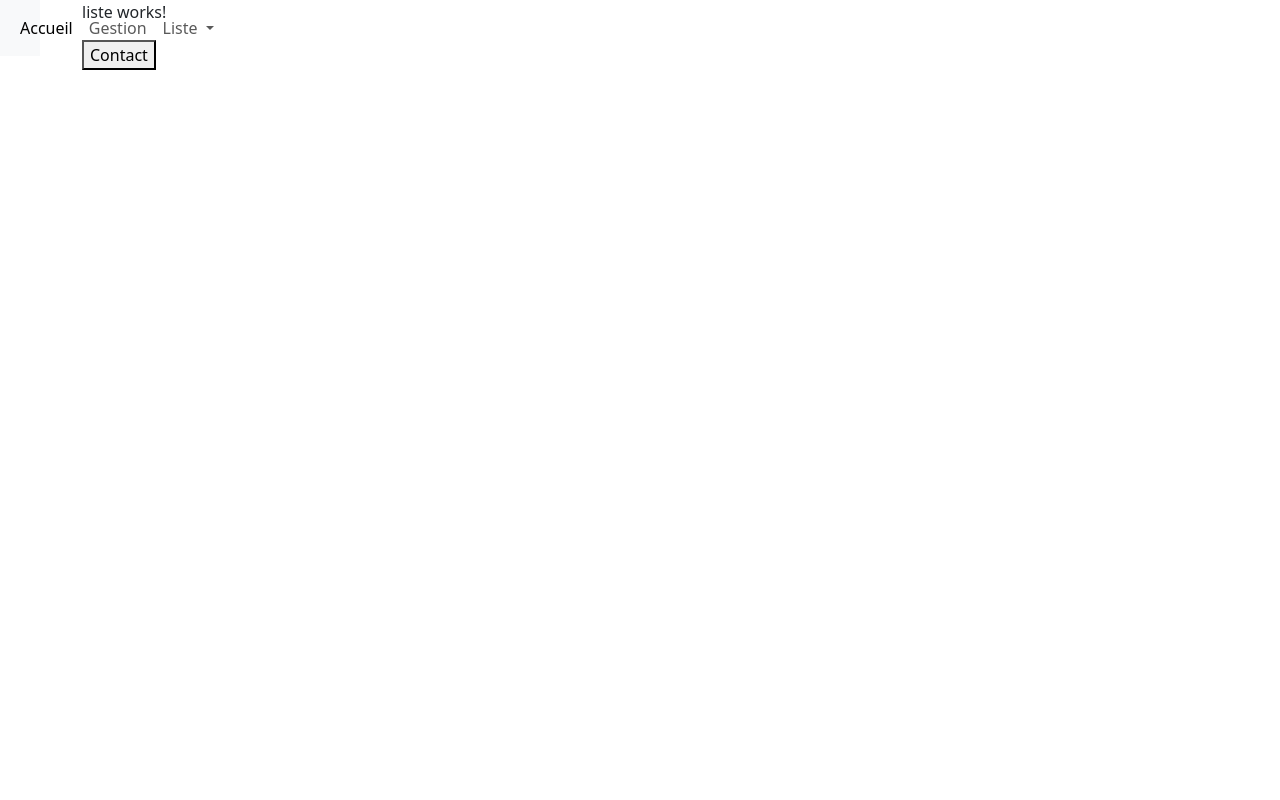
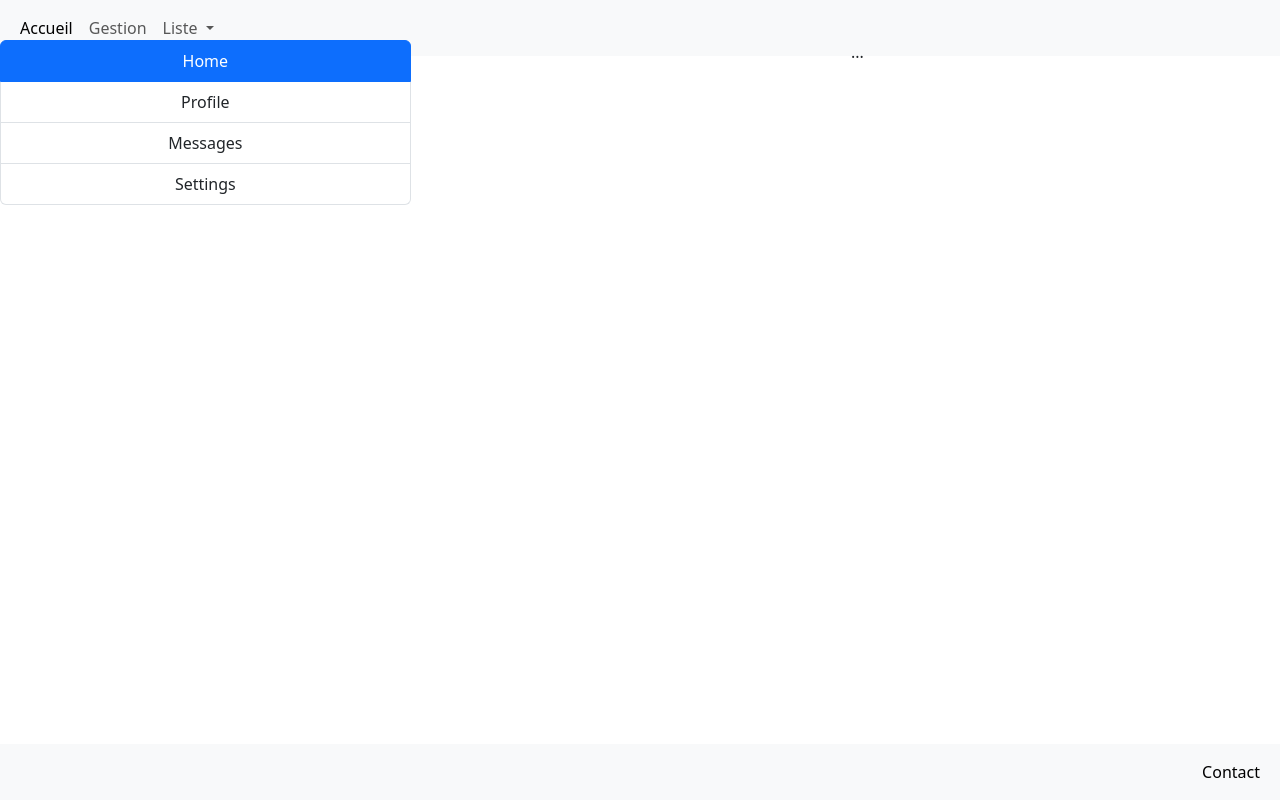
Before and after one commit to Reivax004/exo2-Xavier-Guillaume, an Angular app in the folder exo2-Xavier-Guillaume/: page /liste in a window 1280 px wide. Built offline with nearby package versions, Linux system fonts and the light colour scheme.

Commit message:
modif list, contact

```diff
--- a/exo2-Xavier-Guillaume/src/app/app.html
+++ b/exo2-Xavier-Guillaume/src/app/app.html
@@ -1,5 +1,7 @@
 <div class="container">
   <app-header></app-header>
-  <router-outlet></router-outlet>
+  <div class="content">
+    <router-outlet></router-outlet>
+  </div>
   <app-footer></app-footer>
 </div>
--- a/exo2-Xavier-Guillaume/src/app/app.scss
+++ b/exo2-Xavier-Guillaume/src/app/app.scss
@@ -0,0 +1,8 @@
+.content{
+  position: fixed;
+  top: 5vh;
+  left: 0;
+  height: 88vh;
+  width: 100%;
+  text-align: center;
+}
--- a/exo2-Xavier-Guillaume/src/app/contact/contact.html
+++ b/exo2-Xavier-Guillaume/src/app/contact/contact.html
@@ -1,12 +1,12 @@
 <form [formGroup]="profileForm" class="container mt-4" >
   <div class="form-group mb-3">
     <label for="lastname" class="form-label">Nom :</label>
-    <input id="lastname" type="text" class="form-control" formControlName="nom" required>
+    <input id="lastname" type="text" class="form-control" formControlName="lastname">
   </div>
 
   <div class="form-group mb-3">
     <label for="firstname" class="form-label">Prénom :</label>
-    <input id="firstname" type="text" class="form-control" formControlName="prenom" required>
+    <input id="firstname" type="text" class="form-control" formControlName="firstname">
   </div>
 
   <div class="form-group mb-3">
@@ -19,7 +19,7 @@
     <label for="hide" class="form-check-label">Hide email</label>
   </div>
 
-  @if (!isChecked) {
+  @if (isChecked) {
     <div class="form-group mb-3">
       <label for="email" class="form-label">Email :</label>
       <input id="email" type="email" class="form-control" formControlName="email">
@@ -28,10 +28,13 @@
 
   <div class="form-group mb-3">
     <label for="comment" class="form-label">Commentaire :</label>
-    <textarea id="comment" class="form-control" formControlName="commentaire" rows="3" required></textarea>
+    <textarea id="comment" class="form-control" formControlName="comment" rows="3"></textarea>
   </div>
 
   <button type="submit" class="btn btn-primary w-100" [disabled]="!profileForm.valid">
-    SEND FORM
+    ENVOYER
   </button>
+  @if(profileForm.valid) {
+    {{"Formulaire valide"}}
+  }
 </form>
--- a/exo2-Xavier-Guillaume/src/app/contact/contact.ts
+++ b/exo2-Xavier-Guillaume/src/app/contact/contact.ts
@@ -16,13 +16,14 @@ export class Contact {
 
   public isChecked = false;
 
-  public profileForm = new FormGroup({
-    firstname: new FormControl(''),
-    lastname: new FormControl(''),
-    email: new FormControl('', Validators.email),
+  public profileForm: FormGroup = new FormGroup({
+    firstname: new FormControl('', Validators.required),
+    lastname: new FormControl('', Validators.required),
     age: new FormControl(''),
-    comment: new FormControl(''),
+    comment: new FormControl('', Validators.required),
+    email: new FormControl('', [Validators.required, Validators.email]),
   });
+
   onToggleHide(event: Event) {
     const checkbox = event.target as HTMLInputElement;
     this.isChecked = checkbox.checked;
--- a/exo2-Xavier-Guillaume/src/app/footer/footer.html
+++ b/exo2-Xavier-Guillaume/src/app/footer/footer.html
@@ -1 +1,13 @@
-<button routerLink="contact">Contact</button>
+<footer>
+  <nav class="navbar navbar-expand-lg bg-body-tertiary">
+    <div class="container-fluid"> <!-- supprime le padding horizontal -->
+      <div class="collapse navbar-collapse" id="navbarNavDropdown">
+        <ul class="navbar-nav ms-auto"> <!-- pousse à droite -->
+          <li class="nav-item">
+            <a class="nav-link active" aria-current="page" routerLink="contact">Contact</a>
+          </li>
+        </ul>
+      </div>
+    </div>
+  </nav>
+</footer>
--- a/exo2-Xavier-Guillaume/src/app/footer/footer.scss
+++ b/exo2-Xavier-Guillaume/src/app/footer/footer.scss
@@ -0,0 +1,8 @@
+footer{
+  position: fixed;
+  bottom: 0;
+  left: 0;
+  height: 7vh;
+  width: 100%;
+  text-align: right;
+}
--- a/exo2-Xavier-Guillaume/src/app/header/header.html
+++ b/exo2-Xavier-Guillaume/src/app/header/header.html
@@ -14,7 +14,7 @@
             Liste
           </a>
           <ul class="dropdown-menu">
-            <li><a class="dropdown-item" href="#">Pastis, Bagnole et Gros Son</a></li>
+            <li><a class="dropdown-item" href="#">Spider-Man</a></li>
             <li><a class="dropdown-item" href="#">Barbecue Apocalypse</a></li>
             <li><a class="dropdown-item" href="#">Jacky contre les Fiscards</a></li>
             <li><a class="dropdown-item" href="#">Camping 3000 : le retour du rosé</a></li>
--- a/exo2-Xavier-Guillaume/src/app/header/header.scss
+++ b/exo2-Xavier-Guillaume/src/app/header/header.scss
@@ -2,7 +2,7 @@ header{
   position: fixed;
   top: 0;
   left: 0;
-  width: 5vh;
-  height: 50px;
+  height: 5vh;
+  width: 100%;
   text-align: center;
 }
--- a/exo2-Xavier-Guillaume/src/app/liste/liste.html
+++ b/exo2-Xavier-Guillaume/src/app/liste/liste.html
@@ -1 +1,64 @@
-<p>liste works!</p>
+<!--
+<div class="list-group">
+  <a href="#" class="list-group-item list-group-item-action flex-column align-items-start">
+    <div class="d-flex w-100 justify-content-between">
+      <h5 class="mb-1">Spiderman</h5>
+      <small>Sam Raimi</small>
+      <small>12 juin 2002</small>
+    </div>
+    <p class="mb-1">Orphelin, Peter Parker est élevé par sa tante May et son oncle Ben dans le quartier Queens de New York. Tout en poursuivant ses études à l'université, il trouve un emploi de photographe au journal Daily Bugle. Il partage son appartement avec Harry Osborn, son meilleur ami, et rêve de séduire la belle Mary Jane.</p>
+  </a>
+  <a href="#" class="list-group-item list-group-item-action flex-column align-items-start">
+    <div class="d-flex w-100 justify-content-between">
+      <h5 class="mb-1">Spiderman 2</h5>
+      <small>Sam Raimi</small>
+      <small>14 juillet 2004</small>
+    </div>
+    <p class="mb-1">Peter Parker est accablé d'ennuis dans sa vie personnelle alors qu'il affronte un scientifique nommé Docteur Otto Octavius.</p>
+  </a>
+  <a href="#" class="list-group-item list-group-item-action flex-column align-items-start">
+    <div class="d-flex w-100 justify-content-between">
+      <h5 class="mb-1">Spiderman 3</h5>
+      <small>Sam Raimi</small>
+      <small>1 mai 2007</small>
+    </div>
+    <p class="mb-1">Peter Parker a enfin réussi à concilier son amour pour Mary-Jane et ses devoirs de super-héros, mais l'horizon s'obscurcit. La brutale mutation de son costume, qui devient noir, décuple ses pouvoirs et transforme également sa personnalité pour laisser ressortir l'aspect sombre et vengeur que Peter s'efforce de contrôler.</p>
+  </a>
+  <a href="#" class="list-group-item list-group-item-action flex-column align-items-start">
+    <div class="d-flex w-100 justify-content-between">
+      <h5 class="mb-1"> Spider-Man: New Generation </h5>
+      <small>Peter Ramsey</small>
+      <small>12 décembre 2018</small>
+    </div>
+    <p class="mb-1">Mordu par une araignée radioactive dans le métro, l'adolescent de Brooklyn, Miles Morales, développe des pouvoirs mystérieux qui le transforment en Spider-Man. Lorsqu'il rencontre Peter Parker, il découvre rapidement qu'il n'est pas le seul avec ces talents spéciaux.</p>
+  </a>
+  <a href="#" class="list-group-item list-group-item-action flex-column align-items-start">
+    <div class="d-flex w-100 justify-content-between">
+      <h5 class="mb-1">Spider-Man : Across the Spider-Verse</h5>
+      <small>Joaquim dos santos</small>
+      <small>31 mai 2023</small>
+    </div>
+    <p class="mb-1">Orphelin, Peter Parker est élevé par sa tante May et son oncle Ben dans le quartier Queens de New York. Tout en poursuivant ses études à l'université, il trouve un emploi de photographe au journal Daily Bugle. Il partage son appartement avec Harry Osborn, son meilleur ami, et rêve de séduire la belle Mary Jane.</p>
+  </a>
+
+
+</div>
+-->
+<div class="row">
+  <div class="col-4">
+    <div class="list-group" id="list-tab" role="tablist">
+      <a class="list-group-item list-group-item-action active" id="list-home-list" data-toggle="list" href="#list-home" role="tab" aria-controls="home">Home</a>
+      <a class="list-group-item list-group-item-action" id="list-profile-list" data-toggle="list" href="#list-profile" role="tab" aria-controls="profile">Profile</a>
+      <a class="list-group-item list-group-item-action" id="list-messages-list" data-toggle="list" href="#list-messages" role="tab" aria-controls="messages">Messages</a>
+      <a class="list-group-item list-group-item-action" id="list-settings-list" data-toggle="list" href="#list-settings" role="tab" aria-controls="settings">Settings</a>
+    </div>
+  </div>
+  <div class="col-8">
+    <div class="tab-content" id="nav-tabContent">
+      <div class="tab-pane fade show active" id="list-home" role="tabpanel" aria-labelledby="list-home-list">...</div>
+      <div class="tab-pane fade" id="list-profile" role="tabpanel" aria-labelledby="list-profile-list">...</div>
+      <div class="tab-pane fade" id="list-messages" role="tabpanel" aria-labelledby="list-messages-list">...</div>
+      <div class="tab-pane fade" id="list-settings" role="tabpanel" aria-labelledby="list-settings-list">...</div>
+    </div>
+  </div>
+</div>
```
